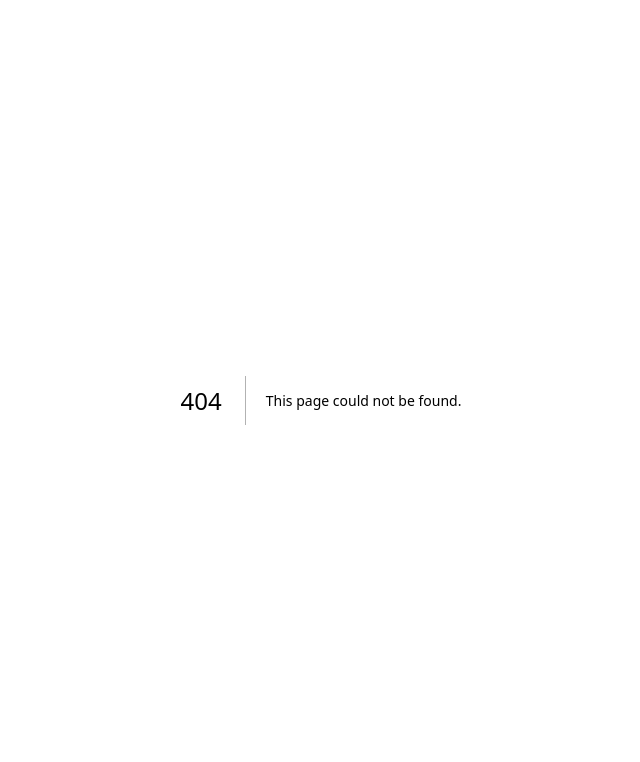
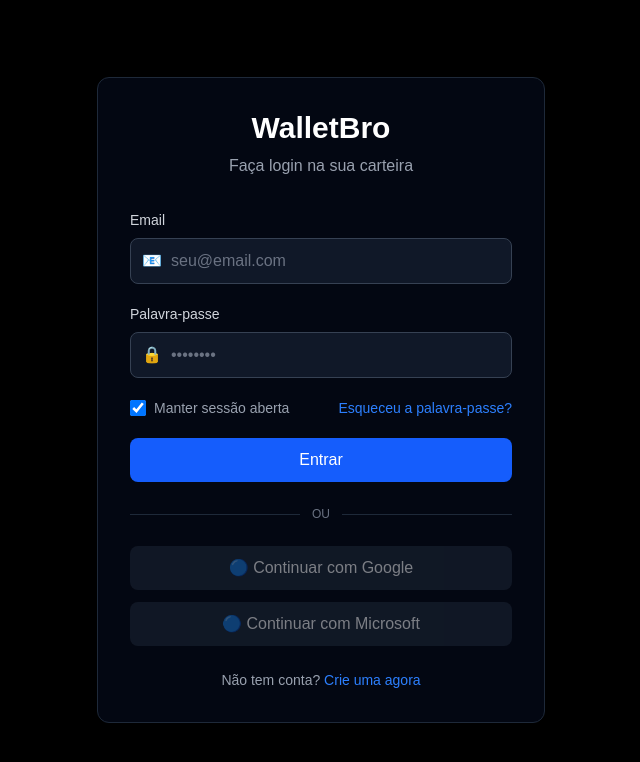
Before and after one commit to whaiiz/WalletBro, a Next.js app: page /login in a window 1280 px wide. Before the commit this address had no page. Shown: the top 762 px of the page, without its empty margins (319-959 px from the left). Built offline with nearby package versions, Linux system fonts and the light colour scheme.

Commit message:
Created login page

```diff
--- /dev/null
+++ b/app/login/page.tsx
@@ -0,0 +1,11 @@
+import { LoginForm } from "@/app/components/LoginForm";
+
+export default function LoginPage() {
+  return (
+    <div className="min-h-screen flex items-center justify-center bg-black px-4">
+      <div className="w-full max-w-md">
+        <LoginForm />
+      </div>
+    </div>
+  );
+}
```
